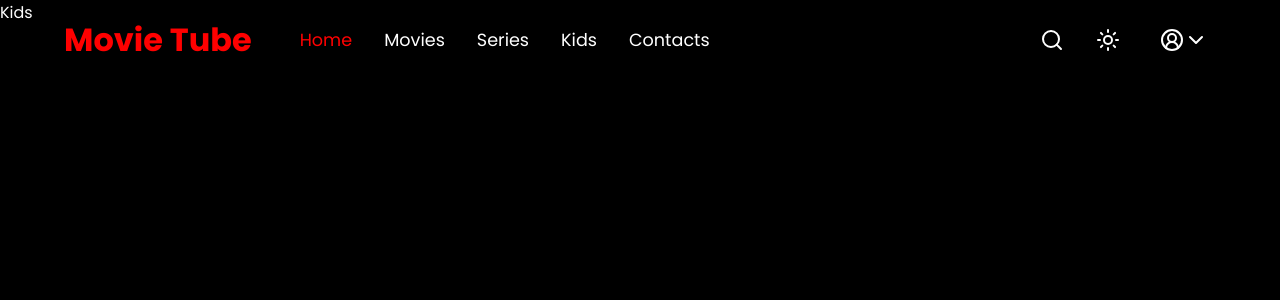
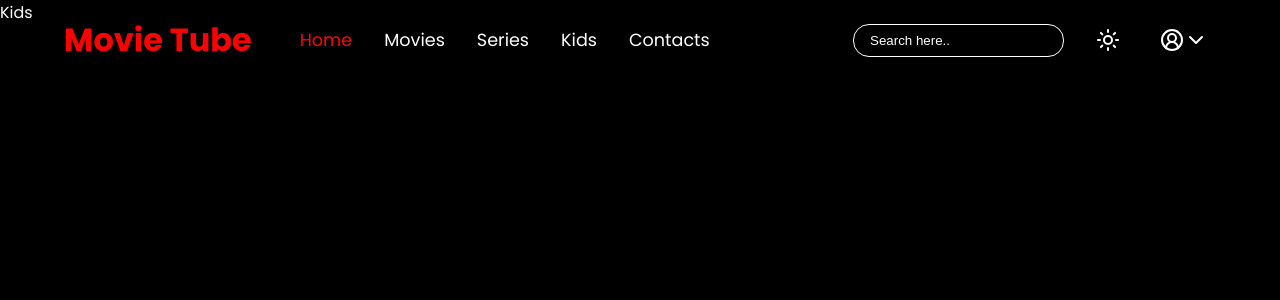
Before and after one commit to iaman-mishra/Movie-Browser, a React (Vite) app: page /kids in a window 1280 px wide. Shown: the top 300 px of the page. Built offline with nearby package versions, Linux system fonts and the light colour scheme; no server answers; a web font is replaced by a local one.

Commit message:
Fixing Search bar in Nav Bar

```diff
--- a/src/components/Navbar/Navbar.css
+++ b/src/components/Navbar/Navbar.css
@@ -72,11 +72,28 @@
   border-radius: 1rem;
   text-decoration: underline;
   display: none;
-  z-index: 100;}
+  z-index: 100;
+}
 
 .dropdown p{
   cursor: pointer;
   font-size: 1rem;
+}
+
+.dropdown-search input{
+  border: 1px solid white;
+  padding: 0.5rem 1rem;
+  border-radius: 1rem;
+  background: inherit;
+  color: inherit;
+}
+
+.dropdown-search input::placeholder{
+  color: white;
+}
+
+input:focus, select:focus{
+  outline:none;
 }
 
 .navbar-profile:hover .dropdown{
--- a/src/components/Navbar/Navbar.jsx
+++ b/src/components/Navbar/Navbar.jsx
@@ -1,6 +1,6 @@
 import React, { useState, useEffect } from 'react';
 import './Navbar.css';
-import { Search, Sun, CircleUserRound, ChevronDown } from 'lucide-react';
+import { Search, Sun, CircleUserRound, ChevronDown, Quote } from 'lucide-react';
 
 const Navbar = () => {
   const [select, setSelect] = useState('Home');
@@ -36,7 +36,10 @@ const Navbar = () => {
         </ul>
       </div>
       <div className="navbar-right">
-        <Search className="icons" />
+        <div className="dropdown-search">
+          <input  value='' type="text" placeholder="Search here.." />
+        </div>
+        {/* <Search className="icons" /> */}
         <Sun className="icons" />
         <div className="navbar-profile">
           <CircleUserRound className="icons" />
```
